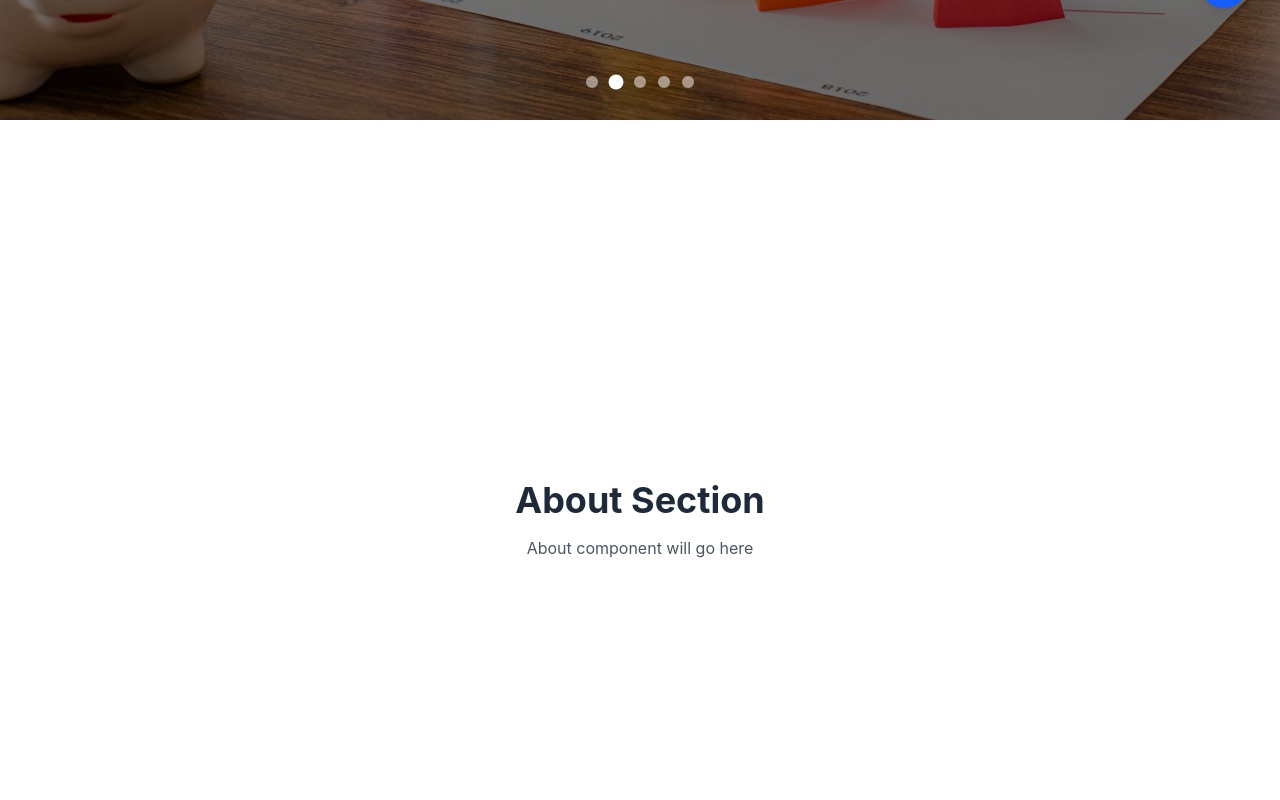
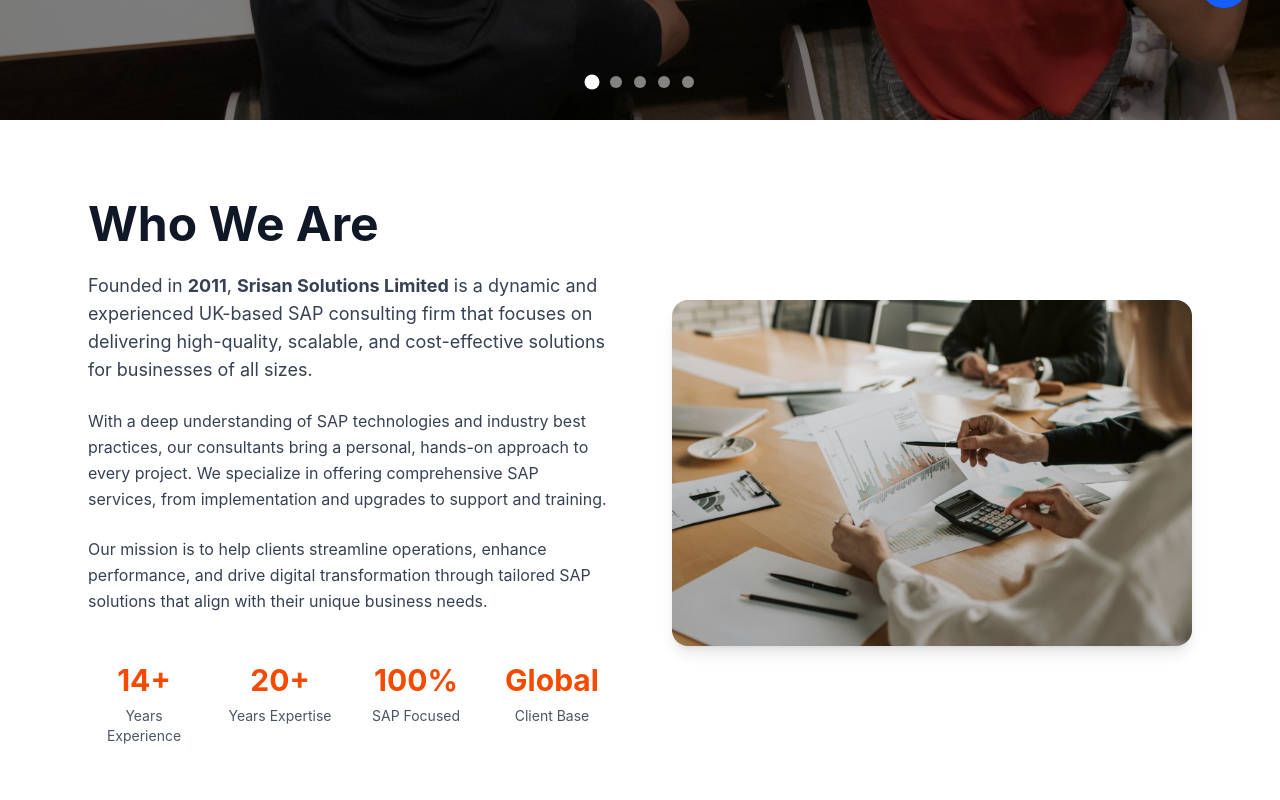
Before and after one commit to dinesh-nimmagadda3/srisan-solutions, a React (Vite) app: page / in a window 1280 px wide. Shown: the part 760-1560 px from the top of the page. Built offline with nearby package versions, Linux system fonts and the light colour scheme.

Commit message:
feat: Add AboutSection component and integrate it into HomePage; update HeroSection data structure

```diff
--- a/src/components/index.ts
+++ b/src/components/index.ts
@@ -7,7 +7,7 @@ export { Layout } from './layout/Layout';
 
 // Section Components
 export { HeroSection } from './sections/HeroSection';
-// export { AboutSection } from './sections/AboutSection';
+export { AboutSection } from './sections/AboutSection';
 // export { ServicesSection } from './sections/ServicesSection';
 // export { IndustriesSection } from './sections/IndustriesSection';
 // export { ClientsSection } from './sections/ClientsSection';
--- /dev/null
+++ b/src/components/sections/AboutSection.tsx
@@ -0,0 +1,82 @@
+// src/components/sections/AboutSection.tsx
+import { companyInfo } from '@/data/company';
+import { aboutContent } from '@/data/aboutsection';
+
+export const AboutSection = () => {
+  return (
+    <section id='about' className='py-20 bg-white'>
+      <div className='max-w-6xl mx-auto px-6'>
+        <div className='grid lg:grid-cols-2 gap-16 items-center'>
+          {/* Content */}
+          <div>
+            <h2 className='text-4xl lg:text-5xl font-bold text-gray-900 mb-6'>
+              {aboutContent.title}
+            </h2>
+
+            <div className='space-y-6 text-gray-700 leading-relaxed'>
+              {aboutContent.paragraphs.map((paragraph, index) => (
+                <p key={index} className={index === 0 ? 'text-lg' : ''}>
+                  {index === 0 ? (
+                    <span
+                      dangerouslySetInnerHTML={{
+                        __html: paragraph
+                          .replace(
+                            /Srisan Solutions Limited/g,
+                            '<strong>Srisan Solutions Limited</strong>'
+                          )
+                          .replace(/2011/g, '<strong>2011</strong>'),
+                      }}
+                    />
+                  ) : (
+                    paragraph
+                  )}
+                </p>
+              ))}
+            </div>
+
+            {/* Key Stats */}
+            <div className='grid grid-cols-2 md:grid-cols-4 gap-6 mt-12'>
+              <div className='text-center'>
+                <div className='text-3xl font-bold text-orange-600 mb-2'>
+                  {new Date().getFullYear() - companyInfo.founded}+
+                </div>
+                <div className='text-sm text-gray-600'>Years Experience</div>
+              </div>
+
+              <div className='text-center'>
+                <div className='text-3xl font-bold text-orange-600 mb-2'>
+                  20+
+                </div>
+                <div className='text-sm text-gray-600'>Years Expertise</div>
+              </div>
+
+              <div className='text-center'>
+                <div className='text-3xl font-bold text-orange-600 mb-2'>
+                  100%
+                </div>
+                <div className='text-sm text-gray-600'>SAP Focused</div>
+              </div>
+
+              <div className='text-center'>
+                <div className='text-3xl font-bold text-orange-600 mb-2'>
+                  Global
+                </div>
+                <div className='text-sm text-gray-600'>Client Base</div>
+              </div>
+            </div>
+          </div>
+
+          {/* Image */}
+          <div className='relative'>
+            <img
+              src={aboutContent.image.src}
+              alt={aboutContent.image.alt}
+              className='w-full h-auto rounded-2xl shadow-lg object-cover'
+            />
+            <div className='absolute inset-0 bg-gradient-to-t from-black/20 to-transparent rounded-2xl'></div>
+          </div>
+        </div>
+      </div>
+    </section>
+  );
+};
--- a/src/components/sections/HeroSection.tsx
+++ b/src/components/sections/HeroSection.tsx
@@ -1,5 +1,5 @@
 import { useState, useEffect } from 'react';
-import { heroSlides } from '@/data/heroImages';
+import { heroSlides } from '@/data/herosection';
 import { scrollToSection } from '@/utils/scrollTo';
 
 export const HeroSection = () => {
@@ -9,7 +9,7 @@ export const HeroSection = () => {
   useEffect(() => {
     const timer = setInterval(() => {
       setCurrentSlide(prev => (prev + 1) % heroSlides.length);
-    }, 5000);
+    }, 50000);
 
     return () => clearInterval(timer);
   }, []);
@@ -32,7 +32,7 @@ export const HeroSection = () => {
       {heroSlides.map((slide, index) => (
         <div
           key={index}
-          className={`absolute inset-0 transition-opacity duration-1000 ${
+          className={`absolute inset-0 transition-opacity duration-10000 ${
             index === currentSlide ? 'opacity-100' : 'opacity-0'
           }`}
           style={{
--- /dev/null
+++ b/src/data/aboutsection.ts
@@ -0,0 +1,14 @@
+export const aboutContent = {
+  title: 'Who We Are',
+  paragraphs: [
+    'Founded in 2011, Srisan Solutions Limited is a dynamic and experienced UK-based SAP consulting firm that focuses on delivering high-quality, scalable, and cost-effective solutions for businesses of all sizes.',
+
+    'With a deep understanding of SAP technologies and industry best practices, our consultants bring a personal, hands-on approach to every project. We specialize in offering comprehensive SAP services, from implementation and upgrades to support and training.',
+
+    'Our mission is to help clients streamline operations, enhance performance, and drive digital transformation through tailored SAP solutions that align with their unique business needs.',
+  ],
+  image: {
+    src: '/images/about-team.jpg',
+    alt: 'Professional team collaboration',
+  },
+};
--- a/src/pages/HomePage.tsx
+++ b/src/pages/HomePage.tsx
@@ -1,6 +1,6 @@
 // src/pages/HomePage.tsx
 import { HeroSection } from '@/components/sections/HeroSection';
-// import { AboutSection } from '@/components/sections/AboutSection';
+import { AboutSection } from '@/components/sections/AboutSection';
 // import { ServicesSection } from '@/components/sections/ServicesSection';
 // import { IndustriesSection } from '@/components/sections/IndustriesSection';
 // import { ClientsSection } from '@/components/sections/ClientsSection';
@@ -11,8 +11,10 @@ export const HomePage = () => {
     <main className='pt-20'>
       <HeroSection />
 
+      <AboutSection />
+
       {/* Temporary sections - uncomment as you create them */}
-      <section
+      {/* <section
         id='about'
         className='min-h-screen bg-white flex items-center justify-center'
       >
@@ -22,7 +24,7 @@ export const HomePage = () => {
           </h2>
           <p className='text-gray-600'>About component will go here</p>
         </div>
-      </section>
+      </section> */}
 
       <section
         id='services'
```
Also changed, not shown: public/images/about-team.jpg (renamed from public/images/hero-consulting.jpg), src/data/herosection.ts (renamed from src/data/heroImages.ts).
